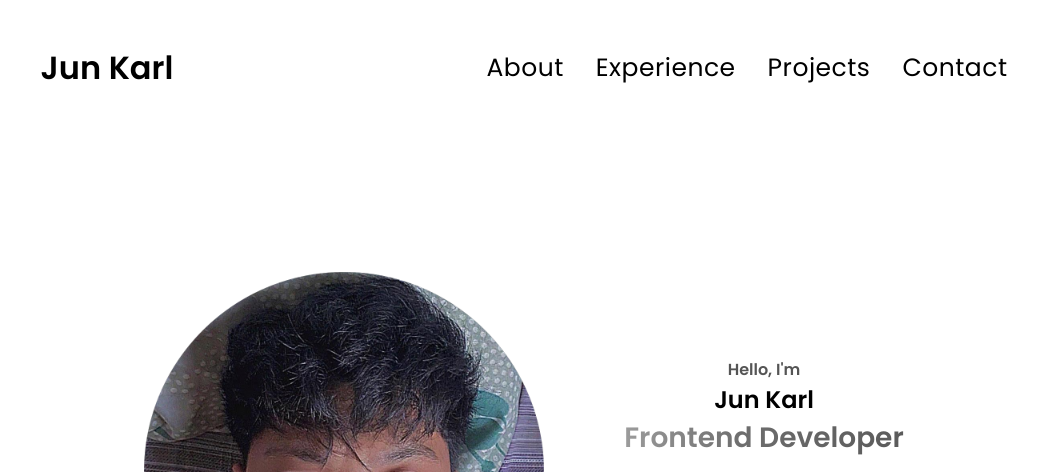
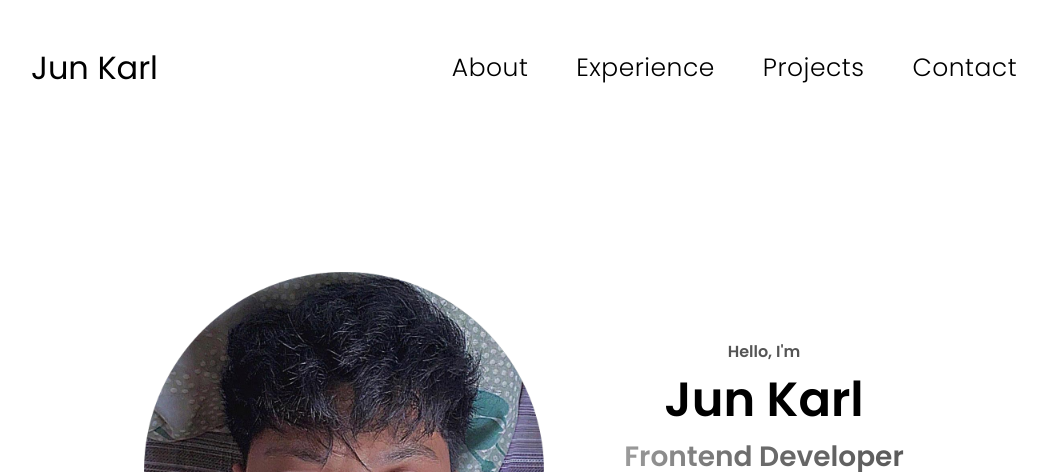
Before and after one commit to Jusodocode/html-css-js-portfolio, a plain HTML site: page Jusodocodes Porfolio/html-css-js-portfolio/index.html in a window 1280 px wide. Shown: the top 472 px of the page, without its empty margins (116-1163 px from the left). Drawn offline with Linux system fonts and the light colour scheme; files whose address does not match are found by name.

Commit message:
Updated-Profile-Section-&-Finished-Experience-Section

```diff
--- a/Jusodocodes Porfolio/html-css-js-portfolio/style.css
+++ b/Jusodocodes Porfolio/html-css-js-portfolio/style.css
@@ -24,6 +24,7 @@ a, .btn {
     transition: all 300ms ease;
 }
 
+
 nav, .nav-links{
     display: flex;
 }
@@ -35,7 +36,7 @@ nav {
 }
 
 .nav-links {
-    gap: 2rem;
+    gap: 3rem;
     list-style: none;
     font-size: 1.5rem;
 }
@@ -47,6 +48,7 @@ a {
     color: black;
     font-size: 25px;
     letter-spacing: 0.5px;
+    font-weight: 100;
 }
 
 a:after {
@@ -66,12 +68,13 @@ a:hover:after {
 }
 
 a:hover {
-    color: lightgrey;
+    color: rgb(97, 97, 97);
  }
 
  .logo {
     font-size: 2rem;
-    font-weight: bold;
+    font-weight: 400;
+    font-family: 'Poppins', sans-serif;
     color: black; /* Default black color */
     position: relative;
     display: inline-block;
@@ -272,6 +275,10 @@ section {
 .section__text {
     align-self: center;
     text-align: center;
+}
+
+.section__text h1 {
+    font-size: 3rem;
 }
 
 .section__text p {
```
Also changed, not shown: Jusodocodes Porfolio/html-css-js-portfolio/script.js (line endings or trailing spaces).
